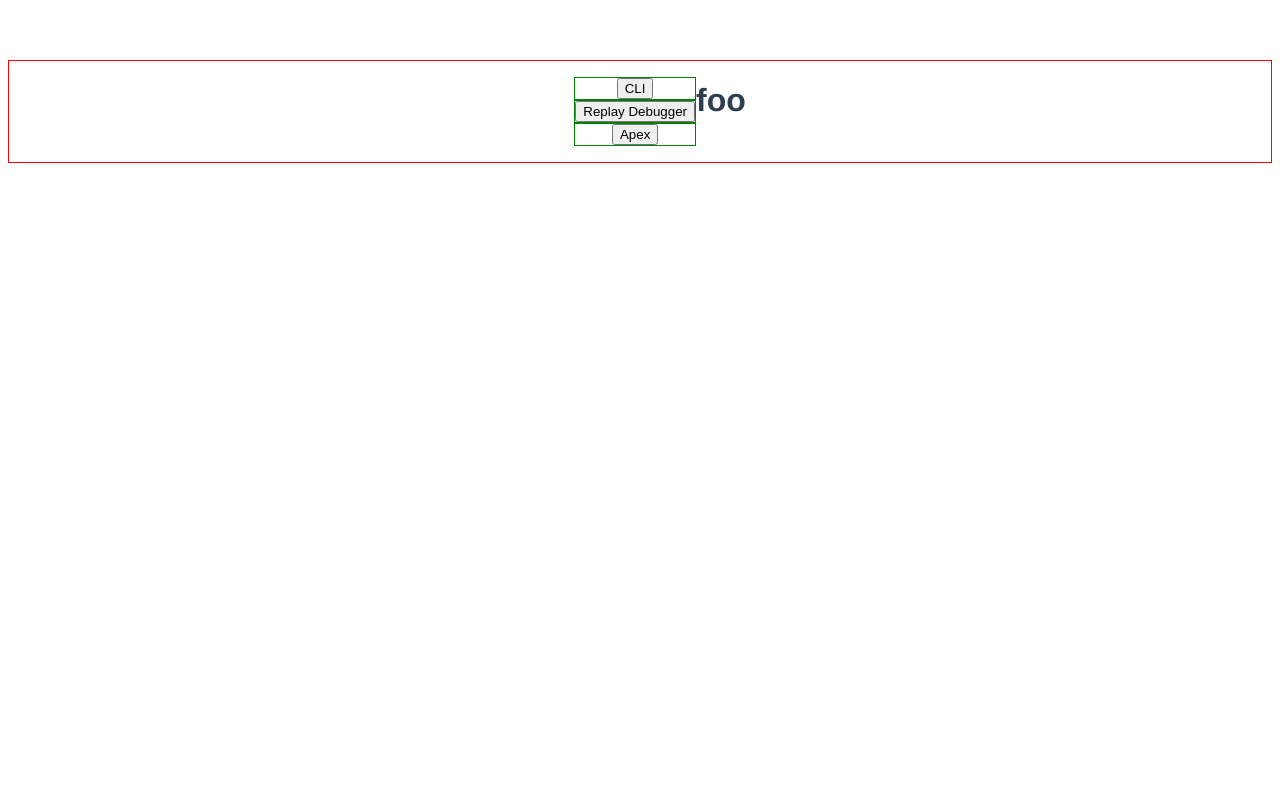
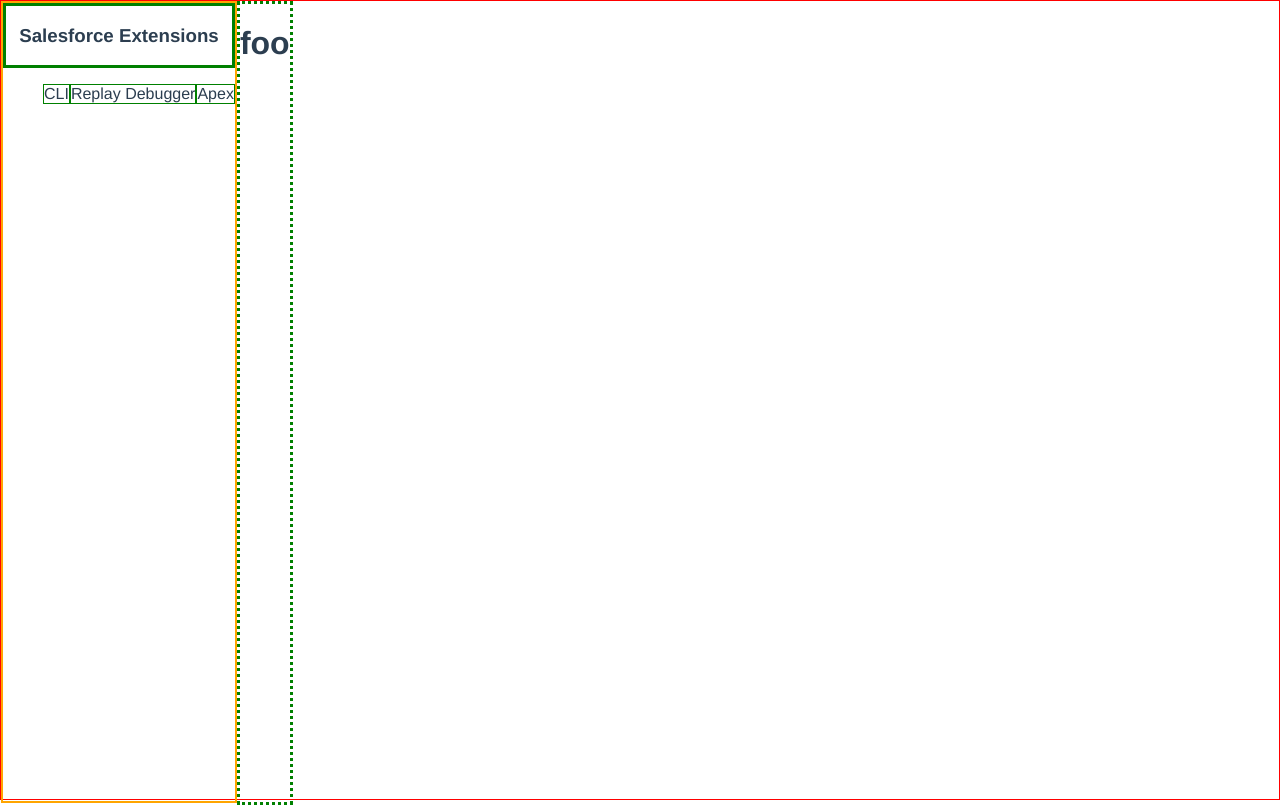
Before and after one commit to allileong/salesforce-visual-documentation, a Vue app: page / in a window 1280 px wide. Built offline with nearby package versions, Linux system fonts and the light colour scheme.

Commit message:
Beginning styling

```diff
--- a/public/index.html
+++ b/public/index.html
@@ -5,6 +5,7 @@
     <meta http-equiv="X-UA-Compatible" content="IE=edge">
     <meta name="viewport" content="width=device-width,initial-scale=1.0">
     <link rel="icon" href="<%= BASE_URL %>favicon.ico">
+    <link rel="stylesheet" href="./styles.css">
     <title>salesforce-visual-documentation</title>
   </head>
   <body>
--- /dev/null
+++ b/public/styles.css
@@ -0,0 +1,12 @@
+html {
+  height: 100%;
+}
+
+body {
+  height: 100%;
+  overflow: hidden;  /*makes the body non-scrollable (we will add scrolling to the sidebar and main content containers)*/
+  margin: 0px;  /*removes default style*/
+  display: flex;  /*enables flex content for its children*/
+  box-sizing: border-box;
+  border: red solid 1px;
+}
--- a/src/App.vue
+++ b/src/App.vue
@@ -1,11 +1,26 @@
 <template>
   <div id="app">
-    <div id="side-bar">
-      <SideBar v-bind:store="store" v-bind:sideBarItems="sideBarItems"/>
+    <div id="left" class="column">
+      <div class="top-left">
+        <h3>Salesforce Extensions</h3>
+      </div>
+      <div class="bottom">
+        <div id="side-bar">
+          <SideBar v-bind:store="store" v-bind:sideBarItems="sideBarItems"/>
+        </div>
+      </div>
     </div>
-    <div id="content">
-      <ContentSection v-bind:store="store"/>
+    <div id="right" class="column">
+      <div class="top-right"></div>
+      <div class="bottom">
+        <div id="content">
+          <ContentSection v-bind:store="store"/>
+        </div>
+      </div>
     </div>
+
+
+
 
   </div>
 </template>
@@ -38,15 +53,44 @@
   -moz-osx-font-smoothing: grayscale;
   text-align: center;
   color: #2c3e50;
-  margin-top: 60px;
+  /* margin-top: 60px; */
   display: flex;
   justify-content: center;
-  border: red 1px solid;
 }
 
-#sidebar {
-  height:100%;
-  width: 160px;
-  border: black solid 1px;
+.column {
+    height: 100%;  /*allows both columns to span the full height of the browser window*/
+    display: flex;
+    flex-direction: column;  /*places the left and right headers above the bottom content*/
+    border: orange solid 2px;
 }
+
+#left {
+    flex-shrink: 0;  /*makes sure that content is not cut off in a smaller browser window*/
+}
+
+#right {
+  border: green dotted 3px;
+}
+
+.top-left {
+    flex-shrink: 0;
+    border: green solid 3px;
+}
+
+.top-right {
+    flex-shrink: 0;
+    display: inline-flex;
+}
+
+ul {
+    display: inline-flex;
+    list-style: none;
+}
+
+.bottom {
+    flex-grow: 1;  /*ensures that the container will take up the full height of the parent container*/
+    overflow-y: auto;  /*adds scroll to this container*/
+}
+
 </style>
--- a/src/components/SideBarItem.vue
+++ b/src/components/SideBarItem.vue
@@ -1,6 +1,6 @@
 <template>
   <div class="side-bar-item">
-    <button v-on:click="setStoreName">{{ itemName }}</button>
+    <div v-on:click="setStoreName">{{ itemName }}</div>
   </div>
 </template>
 
```
